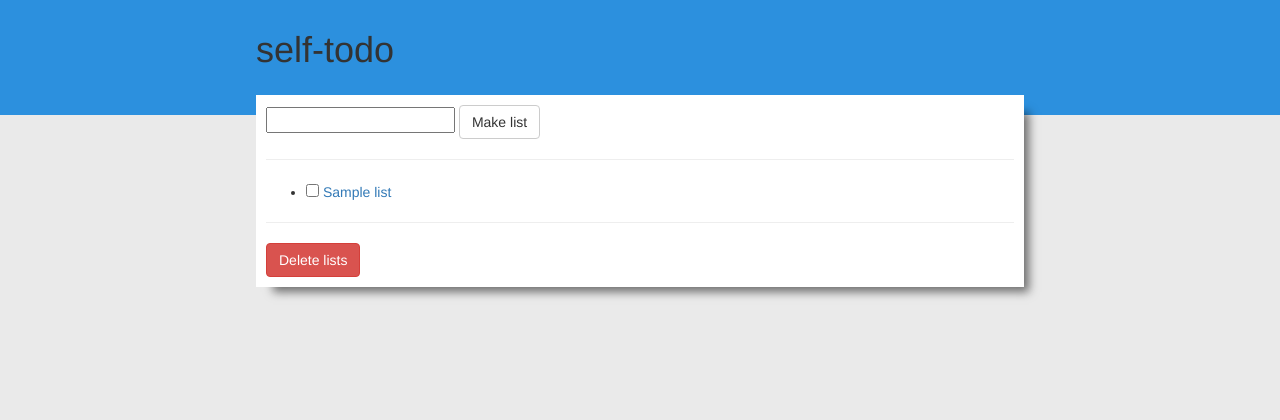
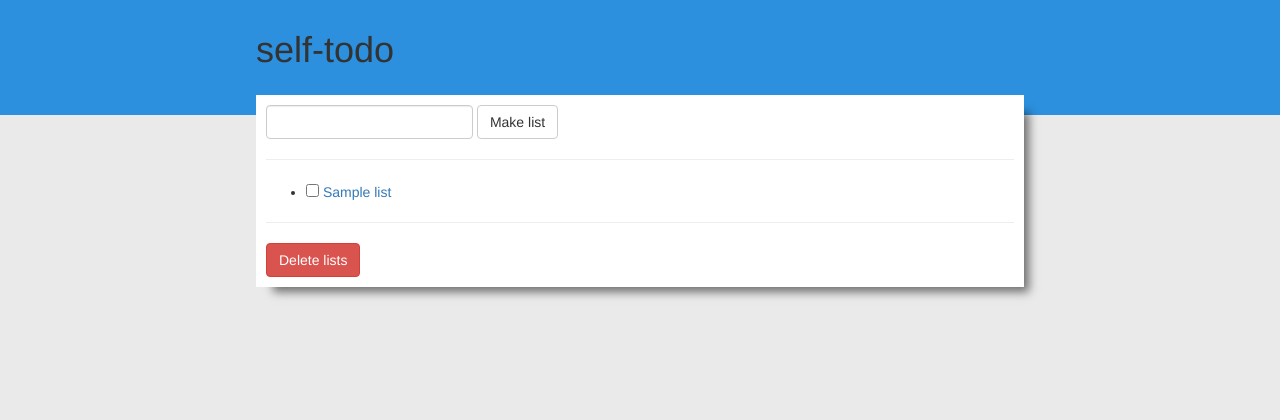
Before and after one commit to TomJamesGray/self-todo, a Flask app: template src/templates/index.html in a window 1280 px wide. Shown: the top 420 px of the page. Run offline with Flask 2, Linux system fonts and the light colour scheme; the template is opened without the code that fills it: most values are stand-ins (such as "Sample title", 1, 10 or a date in 2020); some libraries are stand-ins or nearby versions.

Commit message:
Made input boxes same height as buttons

```diff
--- a/src/templates/index.html
+++ b/src/templates/index.html
@@ -3,7 +3,7 @@
 {% block content %}
 <form action="{{ url_for('createList') }}" method="GET" class="createList form-inline">
 	<div class="form-group">
-		<input name="listName" type="text"></input>
+		<input name="listName" class="form-control" type="text"></input>
 		<button type="submit" class="btn btn-default">Make list</button>
 	</div>
 </form>
--- a/src/templates/todos.html
+++ b/src/templates/todos.html
@@ -3,7 +3,7 @@
 {% block content %}
 <form action="{{ url_for('createTodo',listName=listName) }}" method="GET" class="createTodoi form-inline">
 	<div class="form-group">
-		<input type="text" name="content"></input>
+		<input type="text" class="form-control" name="content"></input>
 		<button type="submit" class="btn btn-default">Create todo</button>
 	</div>
 </form>
```
